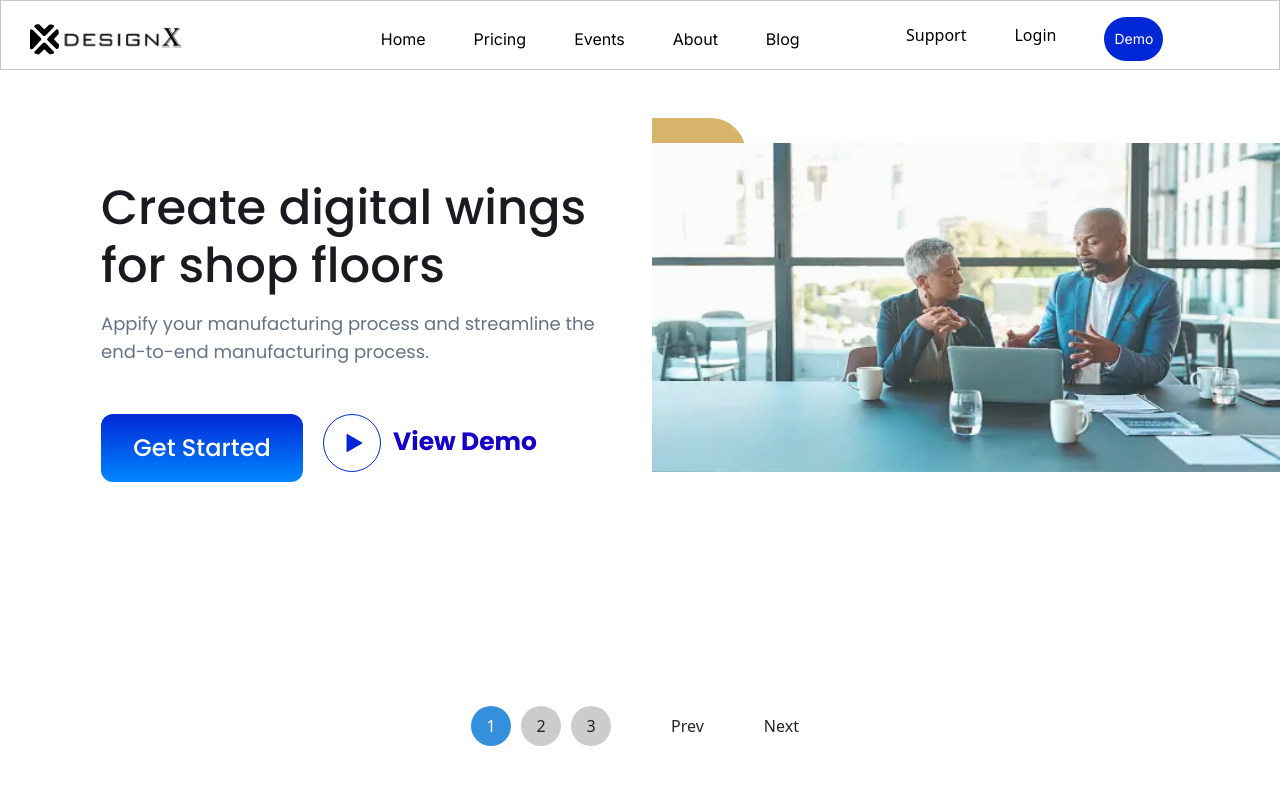
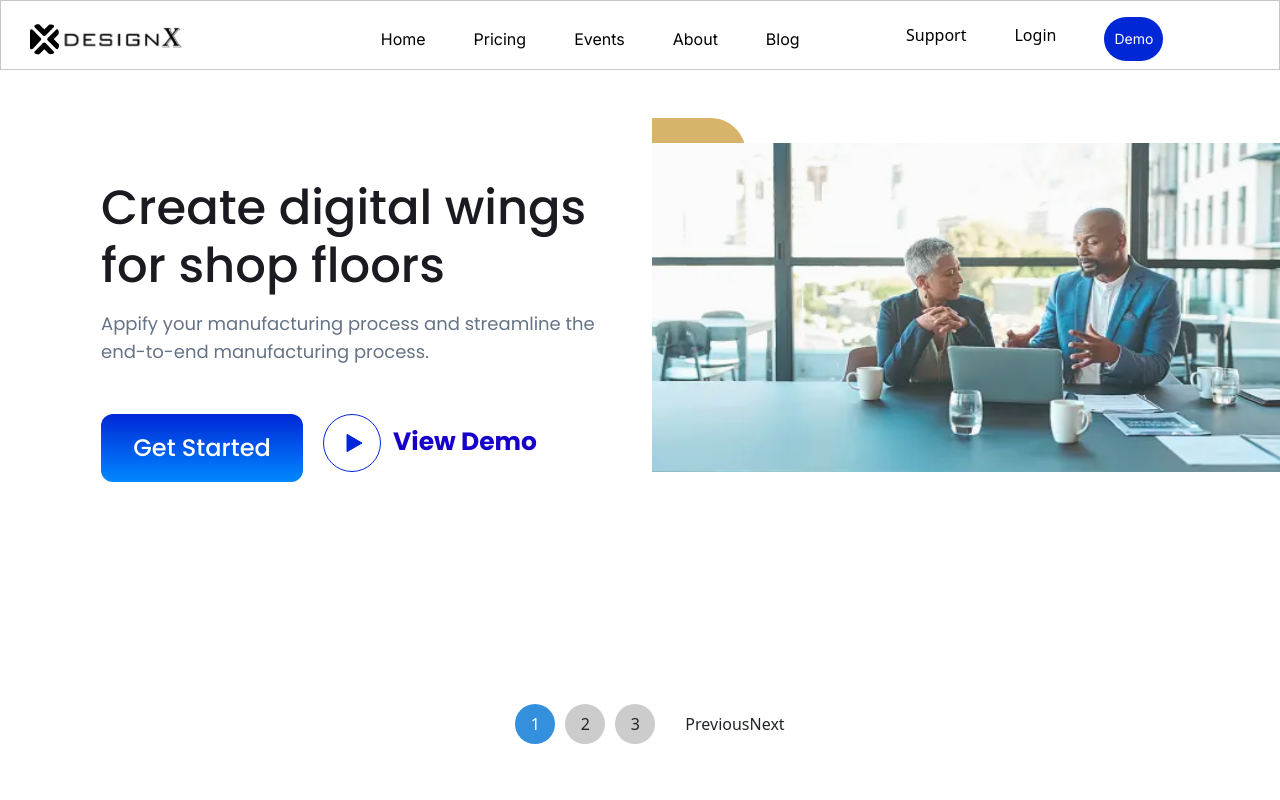
Before and after one commit to ankitkadyan06/DesignX, a React (Create React App) app: page / in a window 1280 px wide. Shown: the top 800 px of the page. Built offline with nearby package versions, Linux system fonts and the light colour scheme.

Commit message:
Steps functionality for homepage done

```diff
--- a/src/Components/HomePage/Steps.js
+++ b/src/Components/HomePage/Steps.js
@@ -1,4 +1,4 @@
-import React, { useState } from 'react';
+import React, { useState } from "react";
 // import prevbutton from "../assets/images/backButton.svg";
 // import nextbutton from "../assets/images/nextButton.svg";
 import Marquee from "react-fast-marquee";
@@ -9,42 +9,66 @@ import Lotus from "../assets/images/lotus.svg";
 import Suzuki from "../assets/images/suzuki.svg";
 import CountUp from "react-countup";
 
-const totalSteps = 5;
+const TotalSteps = 5;
+const StepsPerPage = 3;
 
 const Steps = () => {
   const [currentStep, setCurrentStep] = useState(1);
- console.log(currentStep);
+
   const handleNext = () => {
-    if (currentStep < totalSteps) {
-      setCurrentStep(prevStep => prevStep + 1);
+    if (currentStep < TotalSteps) {
+      setCurrentStep((prevStep) => prevStep + 1);
     }
   };
 
   const handlePrev = () => {
     if (currentStep > 1) {
-      setCurrentStep(prevStep => prevStep - 1);
+      setCurrentStep((prevStep) => prevStep - 1);
     }
   };
+
+  const renderSteps = () => {
+    const stepComponents = [];
+
+    if (currentStep <= 3) {
+      for (let i = 1; i <= 3; i++) {
+        stepComponents.push(
+          <div
+            key={i}
+            className={`step ${i === currentStep ? "active" : ""}`}
+          >
+            {i}
+          </div>
+        );
+      }
+    } else {
+      for (let i = currentStep - 2; i <= currentStep; i++) {
+        stepComponents.push(
+          <div
+            key={i}
+            className={`step ${i === currentStep ? "active" : ""}`}
+          >
+            {i}
+          </div>
+        );
+      }
+    }
+
+    return stepComponents;
+  };
+
+
   return (
     <div>
-     <div className="carousel-container">
-      <div className="steps">
-        {[...Array(3).keys()].map(index => (
-          <div
-            key={index + 1}
-            className={`step ${index + 1 === currentStep ? 'active' : ''}`}
-          >
-            {index + currentStep}
-          </div>
-        ))}
+      <div className="carousel-container">
+        <div className="steps">{renderSteps()}</div>
+        <button onClick={handlePrev} disabled={currentStep === 1}>
+          Previous
+        </button>
+        <button onClick={handleNext} disabled={currentStep === TotalSteps}>
+          Next
+        </button>
       </div>
-      <button onClick={handlePrev} className="prev-button" disabled={currentStep === 1}>
-        Prev
-      </button>
-      <button onClick={handleNext} className="next-button" disabled={currentStep === totalSteps}>
-        Next
-      </button>
-    </div>
       <div className="text-center mt-[112px] font-robotoSlab text-5xl font-semibold text-[#1B1A20]">
         Excellence Trusted by
         <span className="text-[#0027D6]"> Global customer</span>
@@ -105,8 +129,8 @@ const Steps = () => {
 
 export default Steps;
 
-
-{/* <div className="steps w-full h-[148px] mt-[-80px] items-center pl-[65px]">
+{
+  /* <div className="steps w-full h-[148px] mt-[-80px] items-center pl-[65px]">
 <ul className="flex">
   <li className="firstList bg-[#E9E9E9] w-[372px] h-[183px] rounded-[10px] mt-[-17px] py-[50px] px-[26px]">
     <div className="text-[#151515] text-[22px] font-semibold">
@@ -133,4 +157,5 @@ export default Steps;
     <img src={nextbutton} alt="" className="ml-[34px] cursor-pointer" />
   </li>
 </ul>
-</div> */}
+</div> */
+}
```
